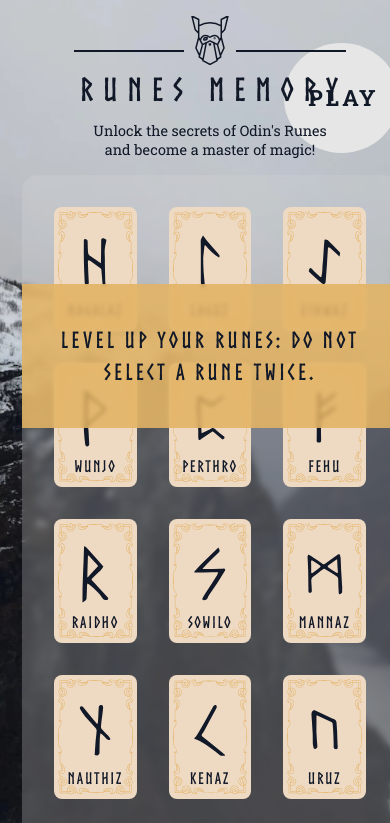
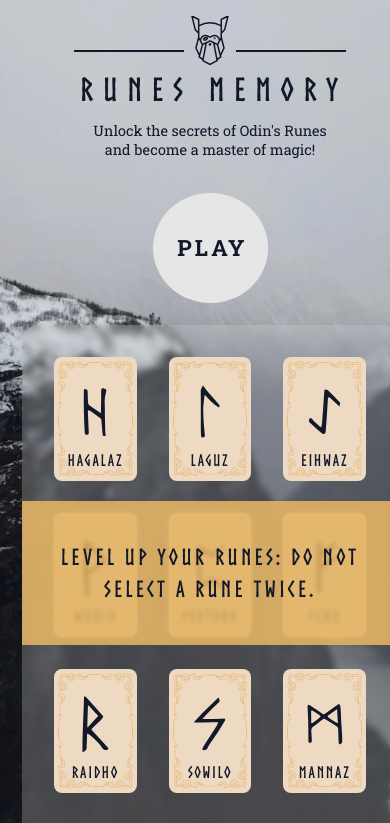
Before and after one commit to hello-damiro/runes-memory, a React (Create React App) app: page / in a window 390 px wide. Shown: the top 823 px of the page. Built offline with nearby package versions, Linux system fonts and the light colour scheme.

Commit message:
styled for mobile checkpoint

```diff
--- a/src/styles/mobile.css
+++ b/src/styles/mobile.css
@@ -8,11 +8,15 @@
         line-height: 2.8rem;
         top: calc(50% - 90px);
     }
+    .options {
+        right: 32px;
+    }
 }
 
 @media (max-width: 880px) {
     main {
         height: auto;
+        margin-top: 150px;
     }
     .cards {
         grid-template-columns: repeat(auto-fit, minmax(80px, 1fr));
@@ -21,7 +25,14 @@
         font-size: 1.4rem;
         letter-spacing: 0.2rem;
         line-height: 2rem;
-        top: calc(50% - 90px);
+        top: calc(20% - 90px);
+    }
+    .options {
+        margin: 0 auto;
+    }
+    .score-board {
+        /* background-color: var(--gray);
+        border-radius: 50%; */
     }
 }
 
@@ -33,21 +44,8 @@
         grid-template-columns: repeat(auto-fit, minmax(min(80px, 100%), 1fr));
     }
     .options {
-        margin-right: -30px;
     }
 }
 
 @media (max-width: 480px) {
-    main {
-        height: auto;
-    }
-    .cards {
-        grid-template-columns: repeat(auto-fit, minmax(min(80px, 100%), 1fr));
-    }
-    .level {
-        font-size: 1.4rem;
-        letter-spacing: 0.2rem;
-        line-height: 2rem;
-        top: calc(15% - 90px);
-    }
 }
--- a/src/styles/score.css
+++ b/src/styles/score.css
@@ -1,3 +1,16 @@
+.options {
+    display: flex;
+    align-items: center;
+    justify-content: center;
+    width: 110px;
+    aspect-ratio: 1/1;
+    position: absolute;
+    top: -132px;
+
+    /* margin: 0 auto;
+    margin-left: -32px; */
+}
+
 .score-board {
     background: url('../assets/images/score-placement.svg') no-repeat center center;
     width: 110px;
@@ -26,17 +39,6 @@
     padding-top: 32px;
 }
 
-.options {
-    display: flex;
-    align-items: center;
-    justify-content: center;
-    width: 110px;
-    aspect-ratio: 1/1;
-    position: absolute;
-    top: -132px;
-    right: 32px;
-}
-
 .play-button {
     background: var(--white);
     position: absolute;
```
